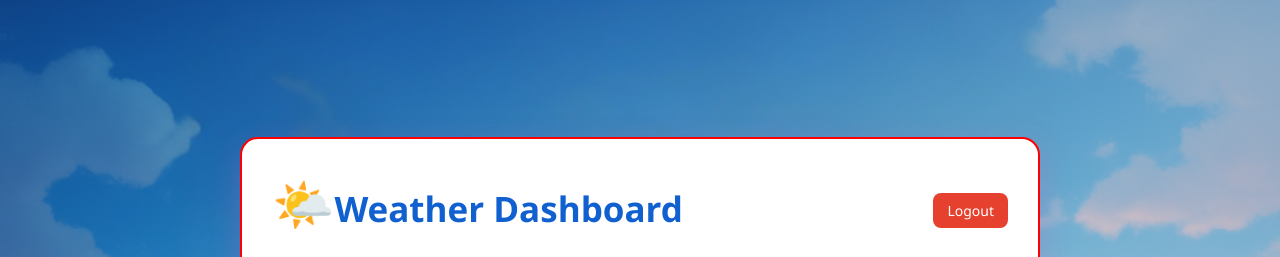
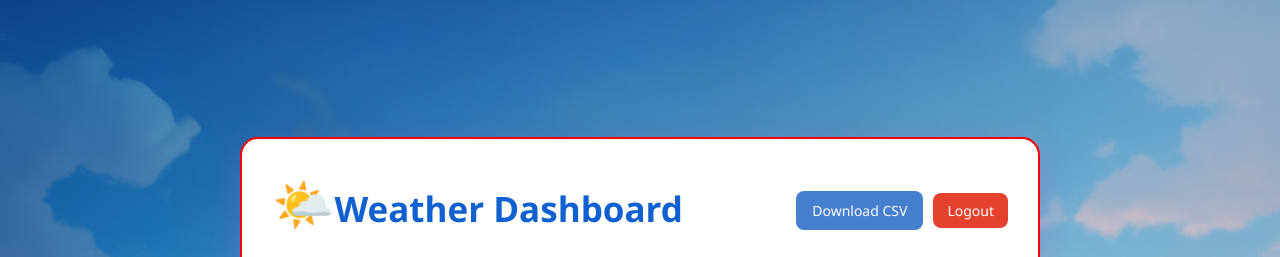
Before and after one commit to Vishal3550/Weather_Dashboard_Using_FastAPI, a FastAPI app: template app/templates/dashboard.html in a window 1280 px wide. Shown: the top 257 px of the page. Run offline with FastAPI, Linux system fonts and the light colour scheme; the template is opened without the code that fills it, so the values that code supplies are empty.

Commit message:
Update dashboard.html

```diff
--- a/app/templates/dashboard.html
+++ b/app/templates/dashboard.html
@@ -10,9 +10,17 @@
     <div class="header-row">
       <h1><span style="font-size: 50px;">🌤️</span>Weather Dashboard</h1>
 
-      <form action="/logout" method="get">
-        <button type="submit" class="logout-btn">Logout</button>
-      </form>
+      <div style="display: flex; gap: 10px; align-items: center;">
+        <form action="/download_csv" method="get">
+          <button type="submit" class="download-btn">Download CSV</button>
+        </form>
+
+        <form action="/logout" method="get">
+          <button type="submit" class="logout-btn">Logout</button>
+        </form>
+      </div>
+
+
     </div>
 
     <h2>User ID : {{ user.email }}</h2>
```
